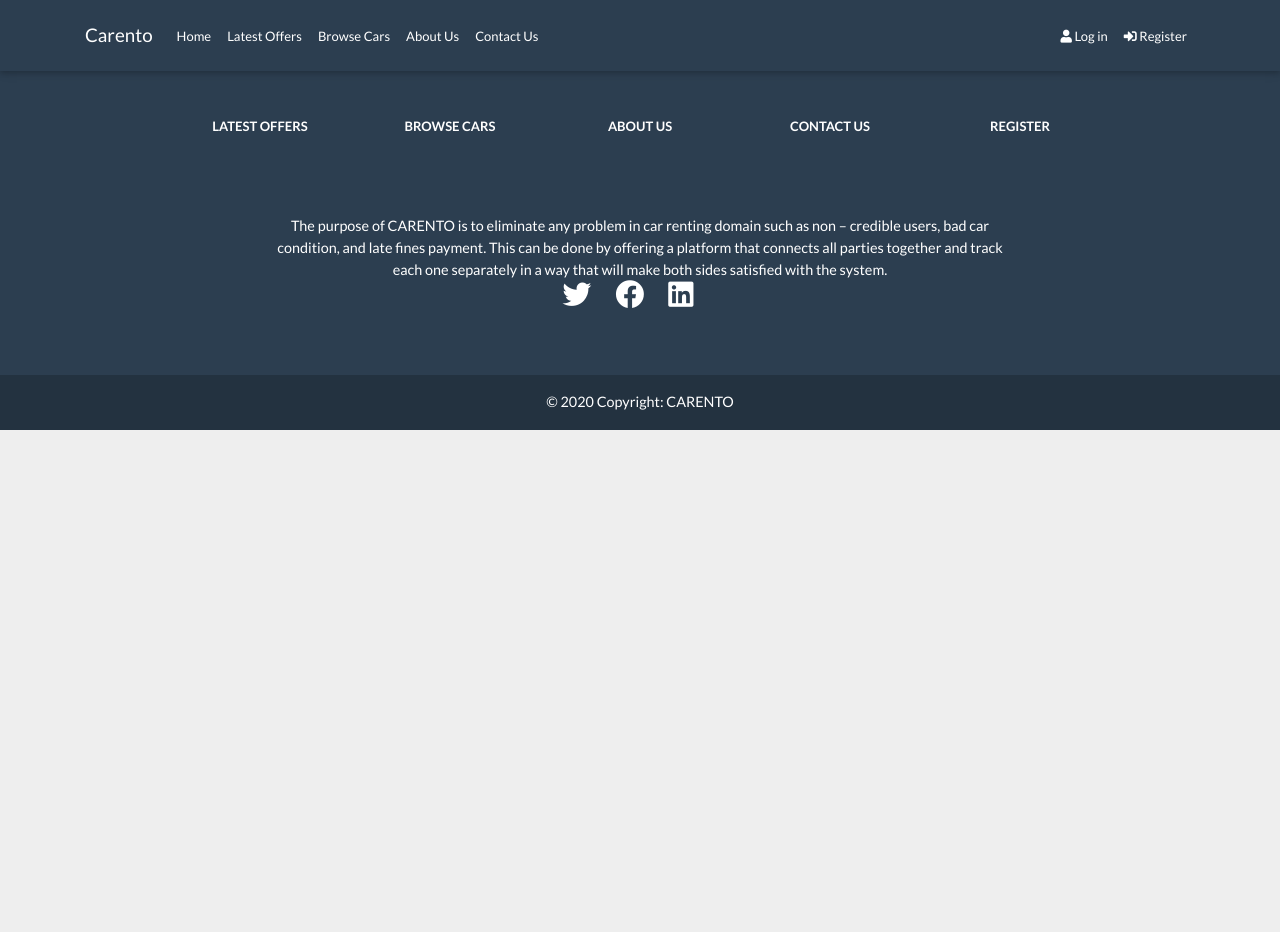
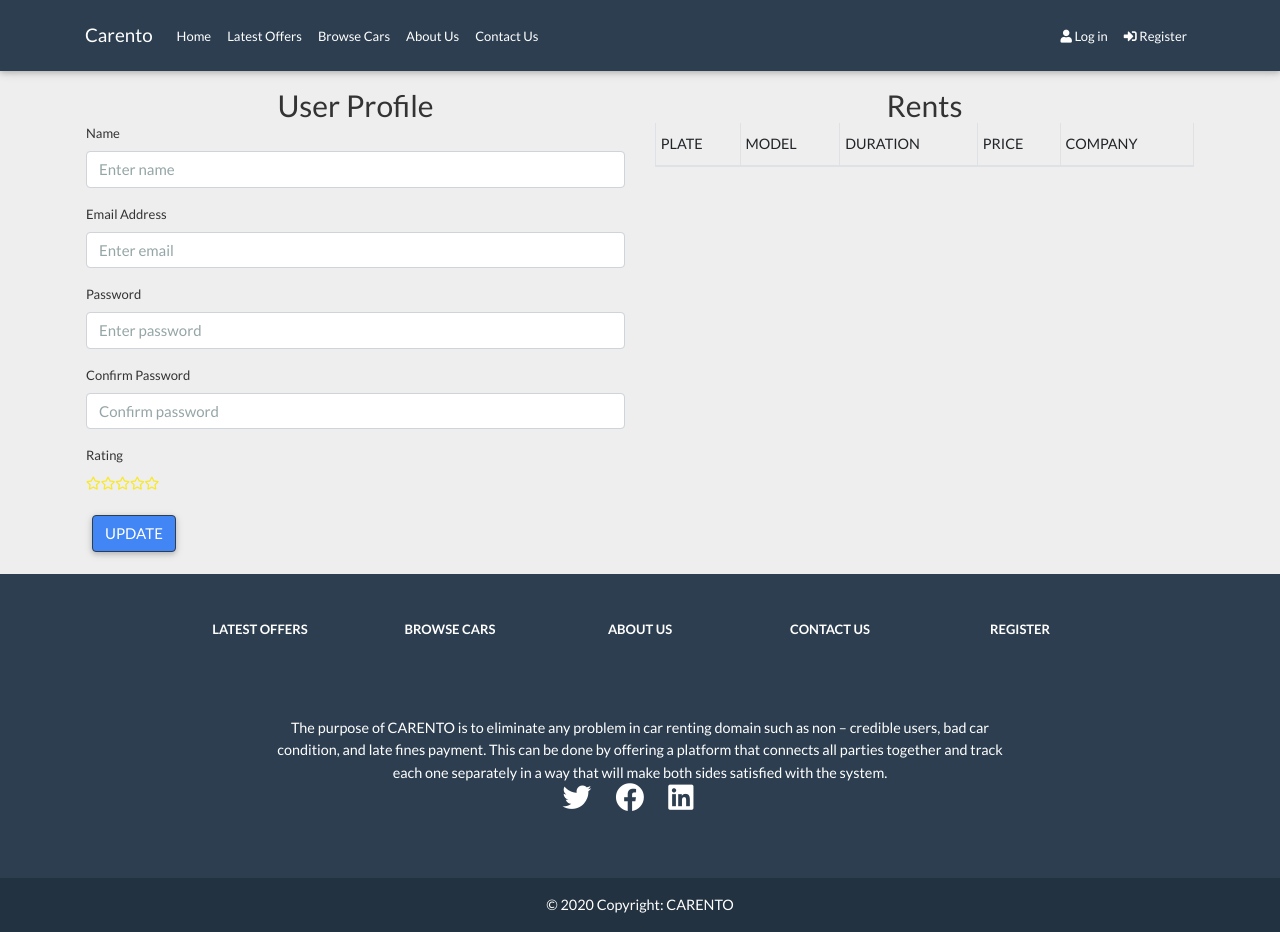
Before and after one commit to mabedd/carento, a React (Create React App) app in the folder frontend/: page /profile in a window 1280 px wide. Before the commit the page ends 800 px from the top, so only its background shows below. Built offline with nearby package versions, Linux system fonts and the light colour scheme.

Commit message:
abed-commit

```diff
--- a/frontend/src/App.js
+++ b/frontend/src/App.js
@@ -41,6 +41,7 @@ function App() {
       <Route path='/rentsummary' component={RentSummaryScreen} />
       <Route path='/payment' component={PaymentScreen} />
       <Route path='/placeorder' component={PlaceOrderScreen} />
+      <Route path='/profile' component={UserProfileScreen} />
 
       <Route path='/company/home' component={CompanyHomeScreen} />
       <Route path='/company/register' component={CompanyRegister} />
--- a/frontend/src/components/HomeComponents/IntroSection.js
+++ b/frontend/src/components/HomeComponents/IntroSection.js
@@ -69,8 +69,8 @@ class IntroSection extends React.Component {
                                 <MDBBtn
                                     className='btn-indigo text-white'
                                     size='lg'
-                                    href='https://mdbootstrap.com/docs/react/css/parallax/'
-                                    target='_blank'
+                                    href='/register'
+
                                 >
                                     Register Now
                                 </MDBBtn>
--- a/frontend/src/screens/CompanyOrderListScreen.js
+++ b/frontend/src/screens/CompanyOrderListScreen.js
@@ -53,7 +53,7 @@ const CompanyOrderListScreen = ({ history }) => {
                     </tr>
                 </thead>
                 <tbody>
-                    <tr key={order._id}>
+                    {/*                     <tr key={order._id}>
                         <td>{order._id}</td>
                         <td>{order.user && order.user.name}</td>
                         <td>{order.createdAt.substring(0, 10)}</td>
@@ -79,7 +79,7 @@ const CompanyOrderListScreen = ({ history }) => {
                                 </Button>
                             </LinkContainer>
                         </td>
-                    </tr>
+                    </tr> */}
 
                 </tbody>
             </Table>
--- a/frontend/src/screens/UserProfileScreen.js
+++ b/frontend/src/screens/UserProfileScreen.js
@@ -1,12 +1,13 @@
 import React, { useState, useEffect } from 'react'
 import { Table, Form, Button, Row, Col, Container } from 'react-bootstrap'
-import { LinkContainer } from 'react-router-bootstrap'
 import { useDispatch, useSelector } from 'react-redux'
+
 import Message from '../components/Message'
 import Loader from '../components/Loader'
+import Rating from '../components/Rating'
 import { getUserDetails, updateUserProfile } from '../actions/userActions'
 
-const UserProfileScreen = ({ location, history }) => {//TODO: change style - add previous rents - user rating
+const UserProfileScreen = ({ location, history }) => {
 
     //state
     const [name, setName] = useState('')
@@ -30,6 +31,7 @@ const UserProfileScreen = ({ location, history }) => {//TODO: change style - add
     const { success } = userUpdateProfile
 
     //TODO: uncomment to make it protected route
+    //TODO: fetch details from DB
     /*     useEffect(() => {
             if (!userInfo) {
                 history.push('/login')
@@ -52,11 +54,11 @@ const UserProfileScreen = ({ location, history }) => {//TODO: change style - add
         }
     }
 
-    return (//TODO: change style
-        <Container>
+    return (
+        <Container className='justify-content-center p-3'>
             <Row>
-                <Col md={3}>
-                    <h2>User Profile</h2>
+                <Col md={6}>
+                    <h2 className='text-center'>User Profile</h2>
 
                     {message && <Message variant='danger'>{message}</Message>}
                     {error && <Message variant='danger'>{error}</Message>}
@@ -104,11 +106,30 @@ const UserProfileScreen = ({ location, history }) => {//TODO: change style - add
                             ></Form.Control>
                         </Form.Group>
 
+                        <Form.Group controlId='rating'>
+                            <Form.Label>Rating</Form.Label>
+                            <Rating />
+                        </Form.Group>
+
                         <Button type='submit' variant='primary'>
                             Update
-                                </Button>
+                        </Button>
                     </Form>
+                </Col>
 
+                <Col md={6}>
+                    <h2 className='text-center'>Rents</h2>
+                    <Table striped bordered hover responsive className='table-sm'>
+                        <thead>
+                            <tr>
+                                <th>PLATE</th>
+                                <th>MODEL</th>
+                                <th>DURATION</th>
+                                <th>PRICE</th>
+                                <th>COMPANY</th>
+                            </tr>
+                        </thead>
+                    </Table>
                 </Col>
             </Row>
         </Container>
```
